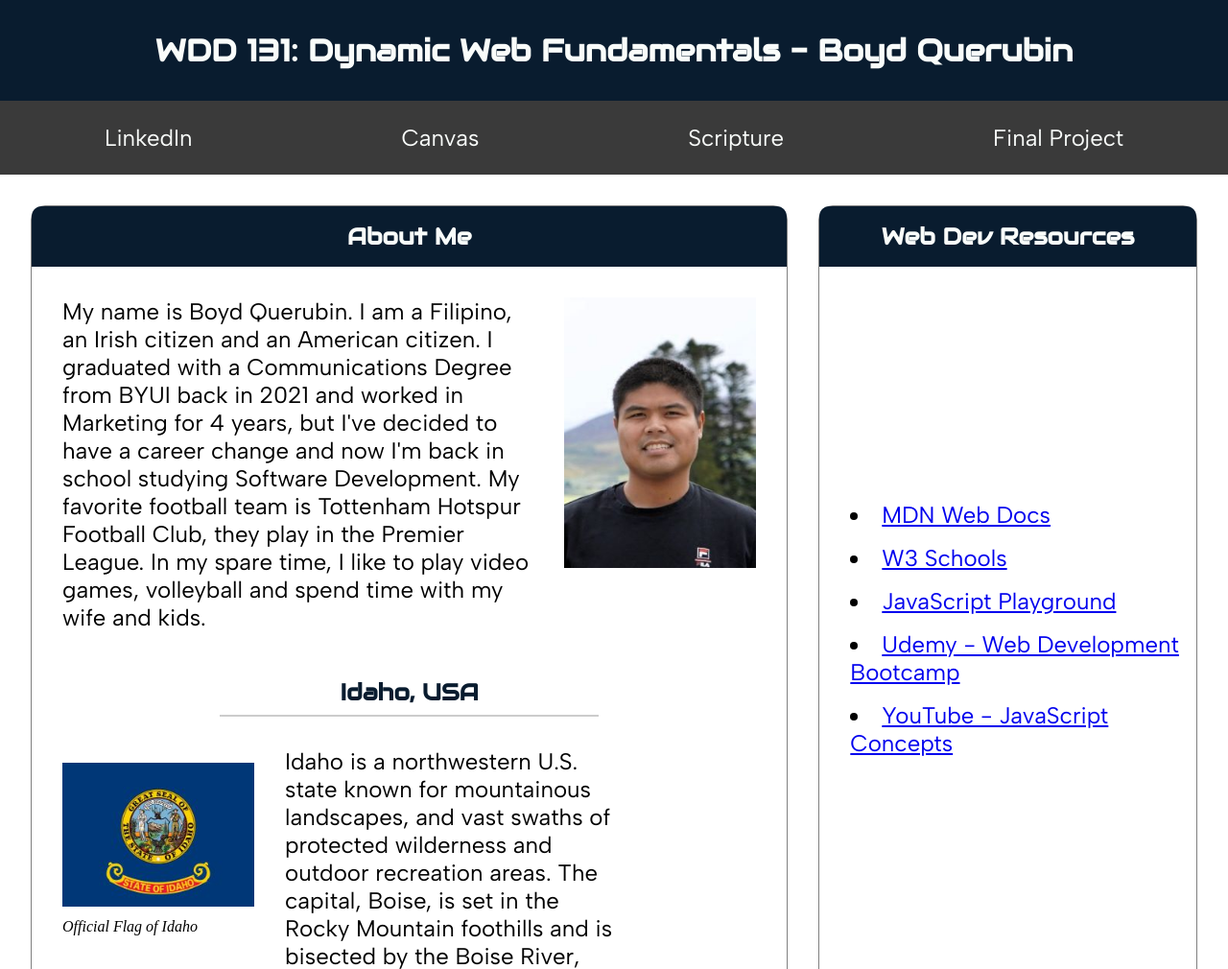
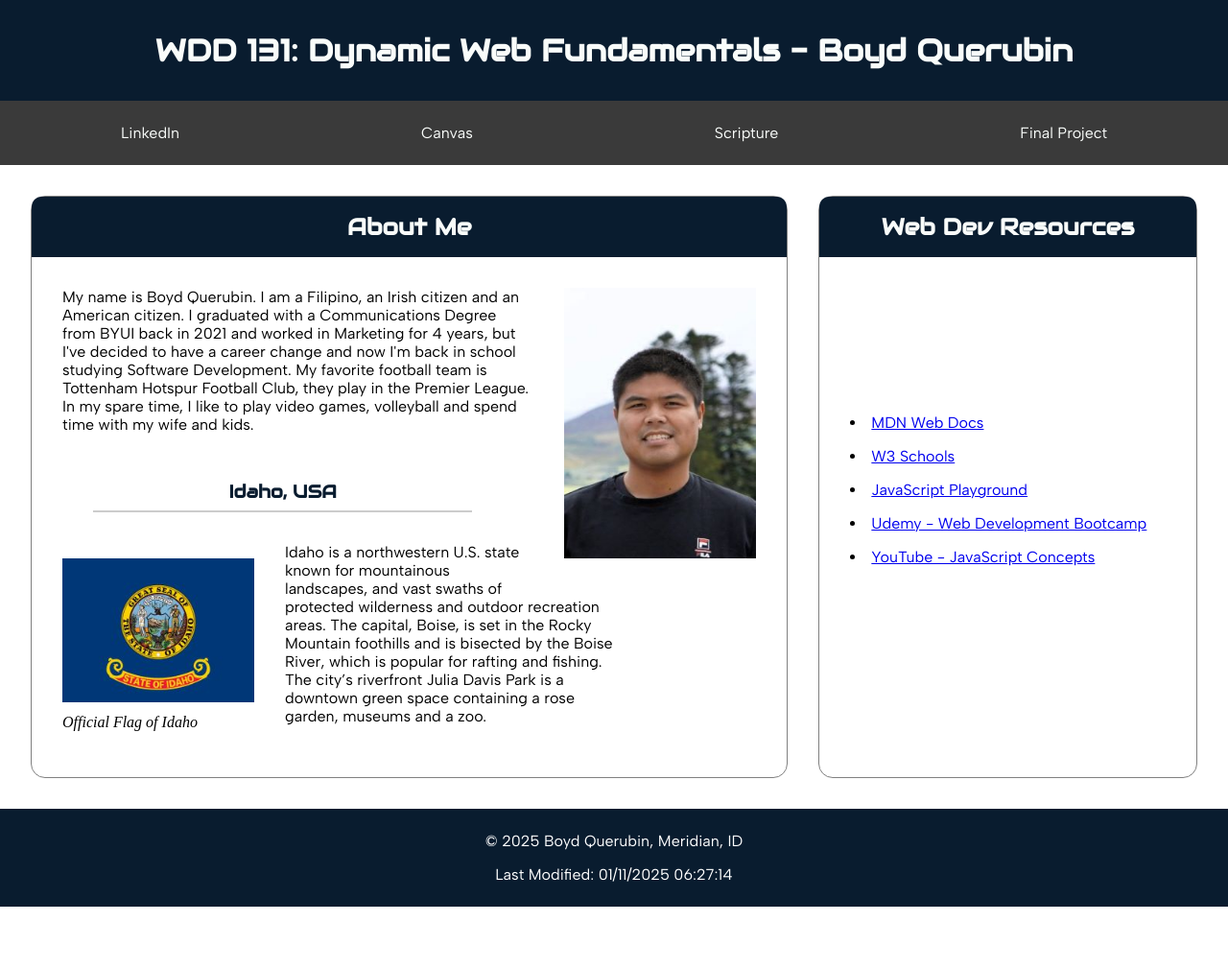
Before and after one commit to boydquerubin/wdd131, a plain HTML site: page index.html in a window 1280 px wide. Shown: the top 1010 px of the page at 96% size. After the commit the page ends 945 px from the top, so only its background shows below. Drawn offline with Linux system fonts and the light colour scheme.

Commit message:
css fonts

```diff
--- a/styles/base.css
+++ b/styles/base.css
@@ -24,7 +24,6 @@ h1 {
   font-family: Audiowide, Arial, Helvetica, sans-serif;
   color: var(--baby-powder);
   background-color: #091c2f;
-  font-size: xx-large;
   text-align: center;
   padding: 2rem;
 }
@@ -32,13 +31,11 @@ h1 {
 h2 {
   font-family: Audiowide, Arial, Helvetica, sans-serif;
   color: var(--oxford-blue);
-  font-size: x-large;
 }
 
 h3 {
   font-family: Audiowide, Arial, Helvetica, sans-serif;
   color: var(--oxford-blue);
-  font-size: x-large;
   text-align: center;
   padding: 1rem 0rem 0.5rem 0rem;
 }
@@ -65,7 +62,6 @@ img {
 	background-color: #3a3a3a;
 	align-items: center;
   overflow: hidden;
-  font-size: x-large;
 }
 
 .navigation li {
@@ -142,7 +138,6 @@ main .card li {
 
 main .web-dev-links {
   font-family: Albert Sans, Arial, Helvetica, sans-serif;
-  font-size: x-large;
   display: flex;
   flex-direction: column;
   justify-content: center;
@@ -158,7 +153,6 @@ main .idaho-paragraph {
 
 p {
   font-family: Albert Sans, Arial, Helvetica, sans-serif;
-  font-size: x-large;
   padding: 2rem;
 }
 
```
